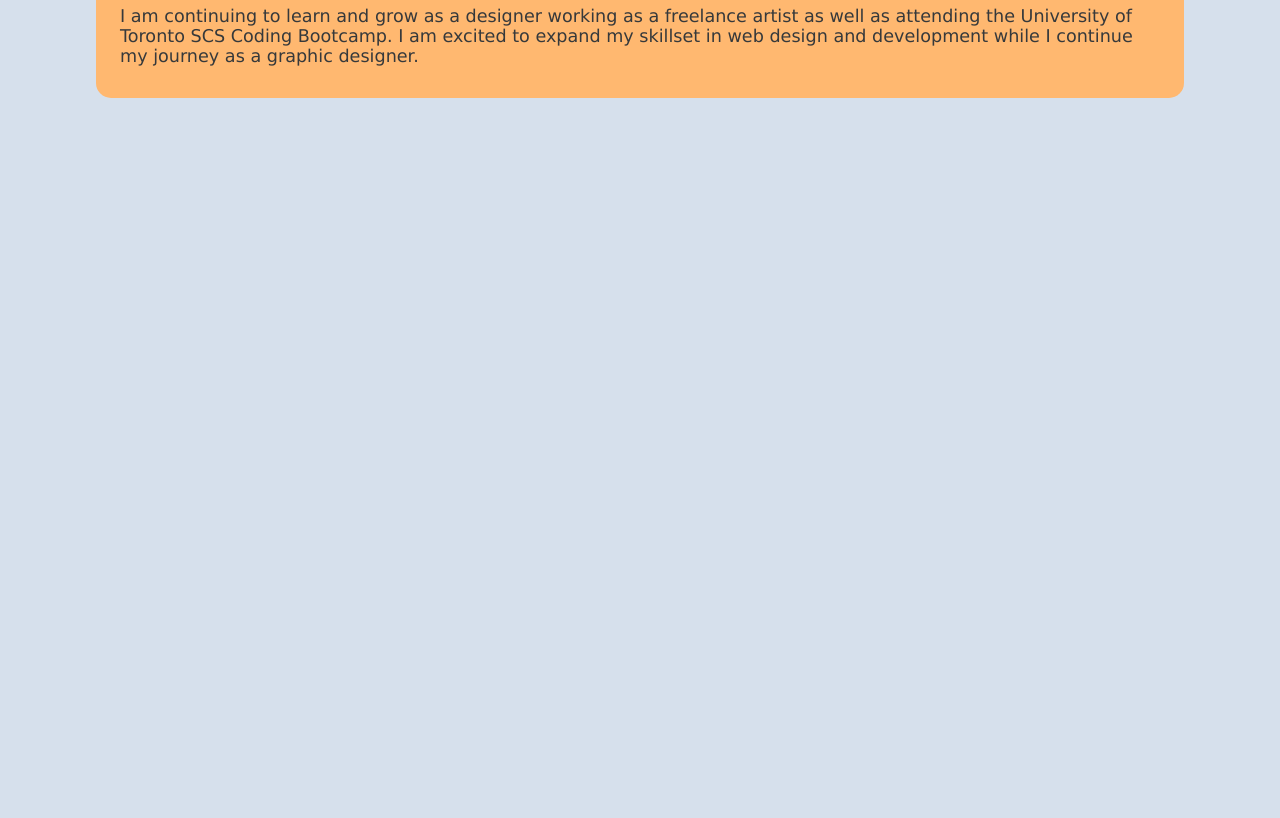
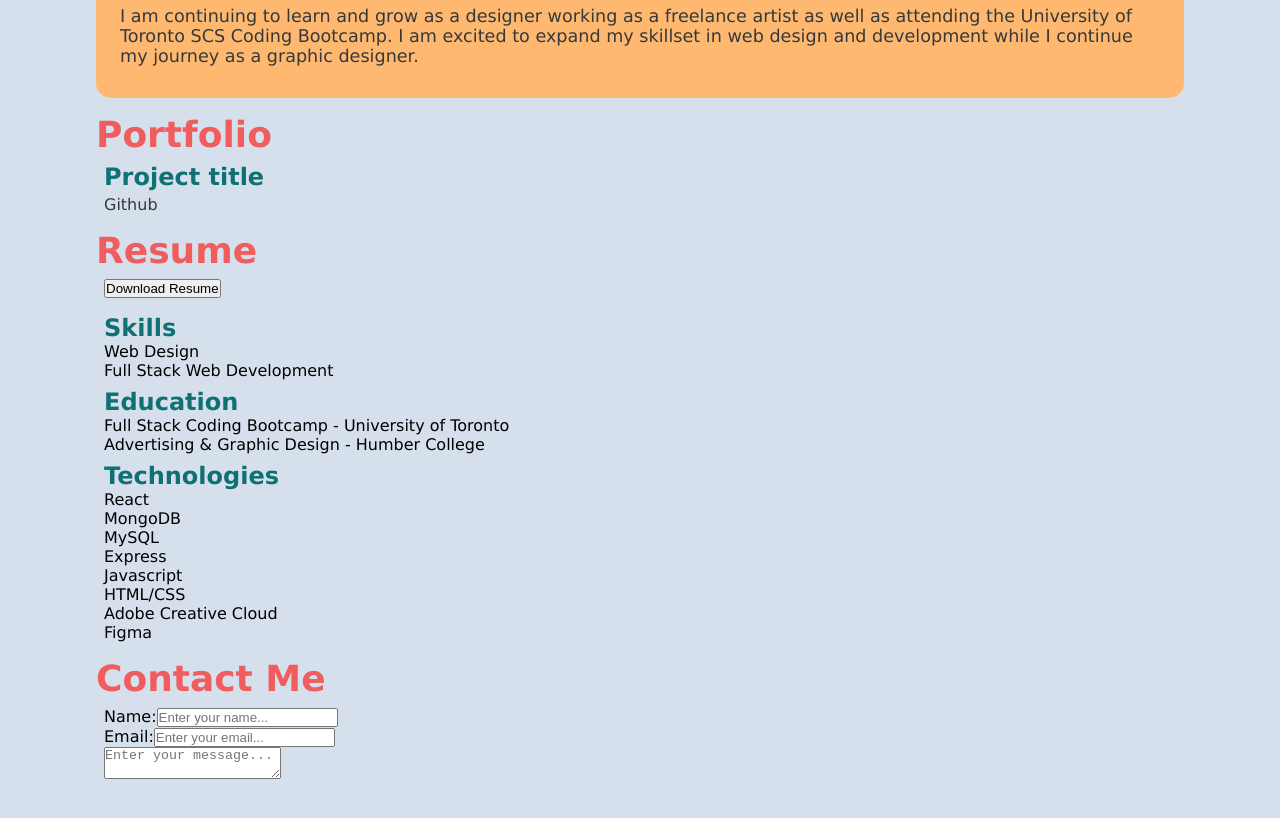
Before and after one commit to samurwin/samurwin.github.io, a React (Create React App) app: page / in a window 1280 px wide. Shown: the part 810-1628 px from the top of the page. Before the commit the page ends 924 px from the top, so only its background shows below. Built offline with nearby package versions, Linux system fonts and the light colour scheme.

Commit message:
page components

```diff
--- a/src/App.js
+++ b/src/App.js
@@ -3,6 +3,9 @@ import React from 'react';
 import Header from './components/Header';
 import Footer from './components/Footer'
 import About from './pages/About';
+import Portfolio from './pages/Portfolio';
+import Resume from './pages/Resume';
+import Contact from './pages/Contact';
 
 function App() {
   return (
@@ -10,6 +13,9 @@ function App() {
       <Header />
       <div className='container'>
         <About />
+        <Portfolio />
+        <Resume />
+        <Contact />
       </div>
       <Footer />
     </div>
--- a/src/components/Footer/index.js
+++ b/src/components/Footer/index.js
@@ -6,19 +6,19 @@ function Footer() {
             <img
             src={require('../../assets/icons/github.png')}
             alt='github icon'
-            className='px-3'
+            className='p-3'
             />
 
             <img
             src={require('../../assets/icons/linkedIn.png')}
             alt='linkedin icon'
-            className='px-3'
+            className='p-3'
             />
 
             <img
             src={require('../../assets/icons/insta.png')}
             alt='instagram icon'
-            className='px-3'
+            className='p-3'
             />
         </footer>
     )
--- /dev/null
+++ b/src/components/Project/index.js
@@ -0,0 +1,15 @@
+import React from 'react';
+
+function Project() {
+    return (
+        <section>
+            <div className='m-2'>
+                <h4 className='text-quatrinary mb-1'>Project title</h4>
+                <a href='https://github.com/samurwin'>Github</a>
+                <img src='' alt='' />
+            </div>
+        </section>
+    );
+};
+
+export default Project;
--- a/src/index.css
+++ b/src/index.css
@@ -98,6 +98,7 @@ nav a:hover {
   max-width: 1200px;
   margin-left: auto;
   margin-right: auto;
+  overflow: auto;
 }
 
 header {
@@ -105,7 +106,7 @@ header {
 }
 
 footer {
-  position: fixed;
+  position: sticky;
   left: 0;
   bottom: 0;
   width: 100%;
--- /dev/null
+++ b/src/pages/Contact.js
@@ -0,0 +1,24 @@
+import React from 'react';
+
+function Contact() {
+    return (
+        <section className='my-3'>
+            <h1 className='text-primary'>Contact Me</h1>
+            <form className='flex-col align-center align-flex-start-lg contact-form m-2'>
+                <div>
+                    <label for='name'>Name:</label>
+                    <input name='name' placeholder='Enter your name...' />
+                </div>
+                <div>
+                    <label for='email'>Email:</label>
+                    <input name='email' placeholder='Enter your email...' />
+                </div>
+                <div>
+                    <textarea row='5' placeholder='Enter your message...'></textarea>
+                </div>
+            </form>
+        </section>
+    );
+};
+
+export default Contact;
--- /dev/null
+++ b/src/pages/Portfolio.js
@@ -0,0 +1,13 @@
+import React from 'react';
+import Project from '../components/Project';
+
+function Portfolio() {
+    return (
+        <div className='my-3'>
+            <h1 className='text-primary'>Portfolio</h1>
+            <Project />
+        </div>
+    );
+};
+
+export default Portfolio;
--- /dev/null
+++ b/src/pages/Resume.js
@@ -0,0 +1,39 @@
+import React from 'react';
+
+function Resume() {
+    return (
+        <section>
+            <h1 className='text-primary'>Resume</h1>
+            <button className='btn m-2'>Download Resume</button>
+            <div className='m-2'>
+                <h4 className='text-quatrinary'>Skills</h4>
+                <ul>
+                    <li>Web Design</li>
+                    <li>Full Stack Web Development</li>
+                </ul>
+            </div>
+            <div className='m-2'>
+                <h4 className='text-quatrinary'>Education</h4>
+                <ul>
+                    <li>Full Stack Coding Bootcamp - University of Toronto</li>
+                    <li>Advertising & Graphic Design - Humber College</li>
+                </ul>
+            </div>
+            <div className='m-2'>
+                <h4 className='text-quatrinary'>Technologies</h4>
+                <ul>
+                    <li>React</li>
+                    <li>MongoDB</li>
+                    <li>MySQL</li>
+                    <li>Express</li>
+                    <li>Javascript</li>
+                    <li>HTML/CSS</li>
+                    <li>Adobe Creative Cloud</li>
+                    <li>Figma</li>
+                </ul>
+            </div>
+        </section>
+    );
+};
+
+export default Resume;
```
